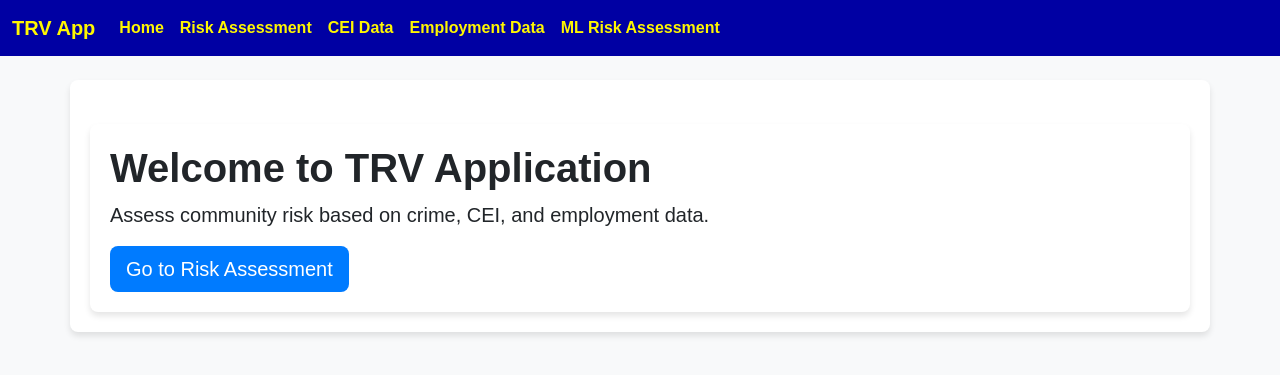
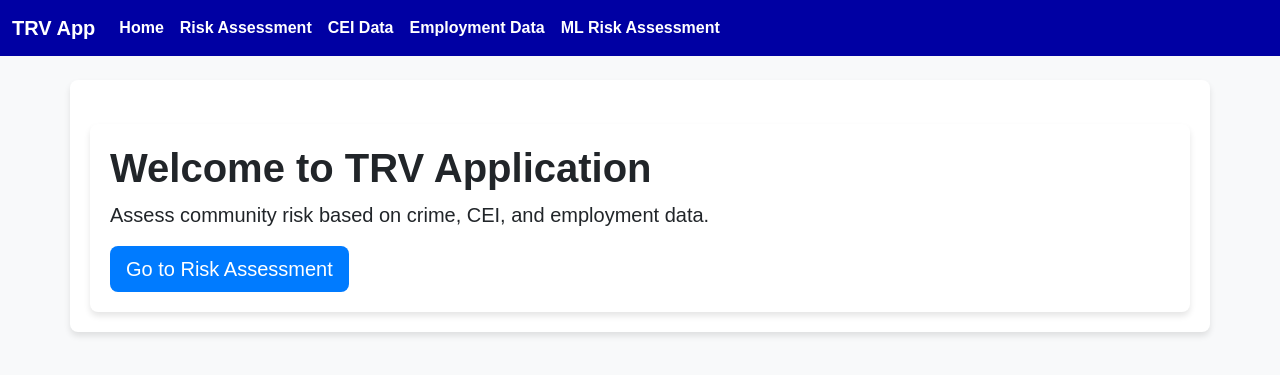
Before and after one commit to hcart15/TRV_WebApp_Deploy, a Flask app: page / in a window 1280 px wide. Shown: the top 375 px of the page. Run offline with Flask 3, Linux system fonts and the light colour scheme; parts of the project's set-up code (start-up, migrations or seed data) failed here and were passed over; some libraries are stand-ins or nearby versions.

Commit message:
Update style.css

```diff
--- a/static/css/style.css
+++ b/static/css/style.css
@@ -11,7 +11,7 @@ body {
     background-color: #0000A3 !important; /* Blue navbar */
 }
 .navbar-brand, .nav-link {
-    color: #fff700 !important;
+    color: #ffffff !important;
     font-weight: bold;
 }
 .nav-link:hover {
@@ -23,7 +23,7 @@ body {
     border-bottom: 2px solid #003366;
 }
 .nav-tabs .nav-link {
-    color: #fff700;
+    color: #ffffff;
     font-weight: bold;
 }
 .nav-tabs .nav-link.active {
```
